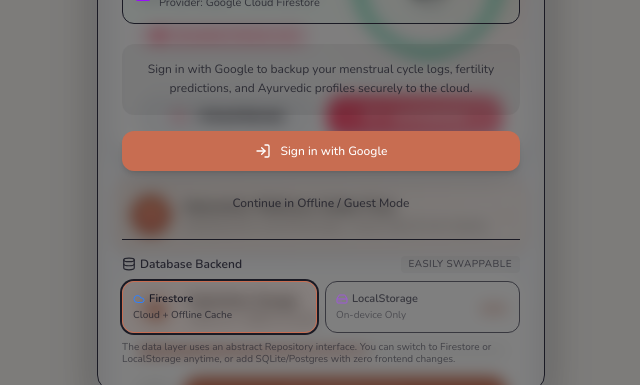
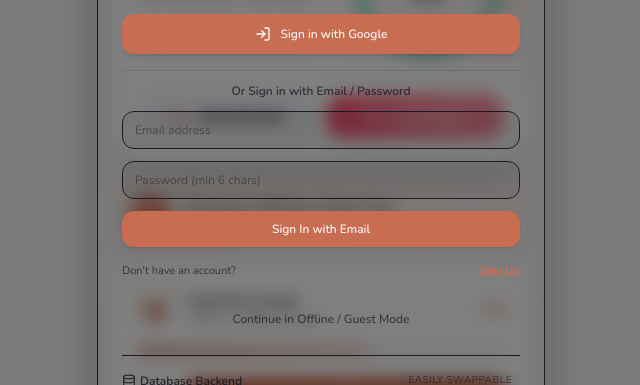
Before and after one commit to kamleshhonmore/aura-health, a React (Vite) app: page / in a window 1280 px wide. Both pictures are taken after a click on the button "Guest". Shown: the part 272-657 px from the top of the page, without its empty margins (319-959 px from the left). Built offline with nearby package versions, Linux system fonts and the light colour scheme; no server answers; the database is empty; what @capacitor/core would draw is missing.

Commit message:
chenges in 28/09/2026 Mon...

```diff
--- /dev/null
+++ b/app/google-services.json
@@ -0,0 +1,47 @@
+{
+  "project_info": {
+    "project_number": "78121851792",
+    "project_id": "gen-lang-client-0289714608",
+    "storage_bucket": "gen-lang-client-0289714608.firebasestorage.app"
+  },
+  "client": [
+    {
+      "client_info": {
+        "mobilesdk_app_id": "1:78121851792:android:5578574c10c85bd7197115",
+        "android_client_info": {
+          "package_name": "com.aura.health"
+        }
+      },
+      "oauth_client": [
+        {
+          "client_id": "78121851792-uch5j9krb3v6mk737t4i4ijm085up09r.apps.googleusercontent.com",
+          "client_type": 1,
+          "android_info": {
+            "package_name": "com.aura.health",
+            "certificate_hash": "a617871cadbd04299715508953f92c3c30c4c58f"
+          }
+        },
+        {
+          "client_id": "78121851792-7ge7tsoan5q7n6elnhbd2lqgo7o8251k.apps.googleusercontent.com",
+          "client_type": 3
+        }
+      ],
+      "api_key": [
+        {
+          "current_key": "AIzaSyDQTqTBfnZRtfIWEkHBC19ImitYY6U8fbQ"
+        }
+      ],
+      "services": {
+        "appinvite_service": {
+          "other_platform_oauth_client": [
+            {
+              "client_id": "78121851792-7ge7tsoan5q7n6elnhbd2lqgo7o8251k.apps.googleusercontent.com",
+              "client_type": 3
+            }
+          ]
+        }
+      }
+    }
+  ],
+  "configuration_version": "1"
+}
--- a/capacitor.config.ts
+++ b/capacitor.config.ts
@@ -1,17 +1,12 @@
 import type { CapacitorConfig } from '@capacitor/cli';
 
 const config: CapacitorConfig = {
-  appId: 'com.example.aurahealth',
+  appId: 'com.aura.health',
   appName: 'Aura Health',
   webDir: 'dist',
   server: {
     androidScheme: 'https',
   },
-  plugins: {
-    CapacitorHttp: {
-      enabled: true,
-    },
-  },
 };
 
 export default config;
--- /dev/null
+++ b/google-services.json
@@ -0,0 +1,47 @@
+{
+  "project_info": {
+    "project_number": "78121851792",
+    "project_id": "gen-lang-client-0289714608",
+    "storage_bucket": "gen-lang-client-0289714608.firebasestorage.app"
+  },
+  "client": [
+    {
+      "client_info": {
+        "mobilesdk_app_id": "1:78121851792:android:5578574c10c85bd7197115",
+        "android_client_info": {
+          "package_name": "com.aura.health"
+        }
+      },
+      "oauth_client": [
+        {
+          "client_id": "78121851792-uch5j9krb3v6mk737t4i4ijm085up09r.apps.googleusercontent.com",
+          "client_type": 1,
+          "android_info": {
+            "package_name": "com.aura.health",
+            "certificate_hash": "a617871cadbd04299715508953f92c3c30c4c58f"
+          }
+        },
+        {
+          "client_id": "78121851792-7ge7tsoan5q7n6elnhbd2lqgo7o8251k.apps.googleusercontent.com",
+          "client_type": 3
+        }
+      ],
+      "api_key": [
+        {
+          "current_key": "AIzaSyDQTqTBfnZRtfIWEkHBC19ImitYY6U8fbQ"
+        }
+      ],
+      "services": {
+        "appinvite_service": {
+          "other_platform_oauth_client": [
+            {
+              "client_id": "78121851792-7ge7tsoan5q7n6elnhbd2lqgo7o8251k.apps.googleusercontent.com",
+              "client_type": 3
+            }
+          ]
+        }
+      }
+    }
+  ],
+  "configuration_version": "1"
+}
--- a/package.json
+++ b/package.json
@@ -11,6 +11,8 @@
     "sync:android": "npm run build && npx cap sync android"
   },
   "dependencies": {
+    "@capacitor/app": "^8.1.1",
+    "@capacitor/browser": "^8.0.4",
     "@capacitor/camera": "^8.2.4",
     "@capacitor/core": "^8.5.0",
     "@capacitor/network": "^8.0.1",
--- a/src/components/AuthModal.tsx
+++ b/src/components/AuthModal.tsx
@@ -40,6 +40,8 @@
     activeProvider,
     providerName,
     signInWithGoogle,
+    signInWithEmail,
+    signUpWithEmail,
     signOutUser,
     continueAsGuest,
     switchDatabase,
@@ -50,8 +52,28 @@
   const [syncMessage, setSyncMessage] = useState<string | null>(null);
   const [errorMessage, setErrorMessage] = useState<string | null>(null);
   const [isPopupBlocked, setIsPopupBlocked] = useState(false);
+  const [emailInput, setEmailInput] = useState('');
+  const [passwordInput, setPasswordInput] = useState('');
+  const [isSignUp, setIsSignUp] = useState(false);
 
   if (!isOpen) return null;
+
+  const handleEmailAuth = async (e: React.FormEvent) => {
+    e.preventDefault();
+    setErrorMessage(null);
+    try {
+      if (isSignUp) {
+        await signUpWithEmail(emailInput, passwordInput);
+        setSyncMessage('Account created and logged in successfully!');
+      } else {
+        await signInWithEmail(emailInput, passwordInput);
+        setSyncMessage('Logged in successfully with email!');
+      }
+      setTimeout(() => setSyncMessage(null), 3500);
+    } catch (err: any) {
+      setErrorMessage(err?.message || 'Authentication failed. Please check your credentials.');
+    }
+  };
 
   const handleGoogleLogin = async (useRedirect = false) => {
     setErrorMessage(null);
@@ -278,12 +300,54 @@
                 </div>
               )}
 
+              <form onSubmit={handleEmailAuth} className="space-y-3 pt-3 text-left border-t border-black/10 mt-3">
+                <div className="text-xs font-semibold opacity-80 text-center">Or Sign in with Email / Password</div>
+                <input
+                  type="email"
+                  placeholder="Email address"
+                  value={emailInput}
+                  onChange={(e) => setEmailInput(e.target.value)}
+                  required
+                  className="w-full px-3 py-2.5 rounded-xl border text-xs outline-none bg-black/5"
+                  style={{ borderColor: theme.borderCard }}
+                />
+                <input
+                  type="password"
+                  placeholder="Password (min 6 chars)"
+                  value={passwordInput}
+                  onChange={(e) => setPasswordInput(e.target.value)}
+                  required
+                  minLength={6}
+                  className="w-full px-3 py-2.5 rounded-xl border text-xs outline-none bg-black/5"
+                  style={{ borderColor: theme.borderCard }}
+                />
+                <button
+                  type="submit"
+                  disabled={loading}
+                  className="w-full py-2.5 rounded-xl font-medium text-xs flex items-center justify-center gap-2 text-white shadow-sm transition-all cursor-pointer"
+                  style={{ backgroundColor: theme.accentPink }}
+                >
+                  {isSignUp ? 'Create Account & Sign In' : 'Sign In with Email'}
+                </button>
+                <div className="flex items-center justify-between text-[11px] pt-1">
+                  <span className="opacity-75">{isSignUp ? 'Already have an account?' : "Don't have an account?"}</span>
+                  <button
+                    type="button"
+                    onClick={() => setIsSignUp(!isSignUp)}
+                    className="font-bold underline cursor-pointer"
+                    style={{ color: theme.accentPink }}
+                  >
+                    {isSignUp ? 'Sign In' : 'Sign Up'}
+                  </button>
+                </div>
+              </form>
+
               <button
                 onClick={() => {
                   continueAsGuest();
                   onClose();
                 }}
-                className="w-full py-2 text-xs opacity-75 hover:opacity-100 transition-opacity font-medium"
+                className="w-full py-2 text-xs opacity-75 hover:opacity-100 transition-opacity font-medium mt-2"
               >
                 Continue in Offline / Guest Mode
               </button>
```
Also changed, not shown: src/context/AuthContext.tsx (+60 -12 lines), 5 other files (tests, documents, lock files or other folders).
